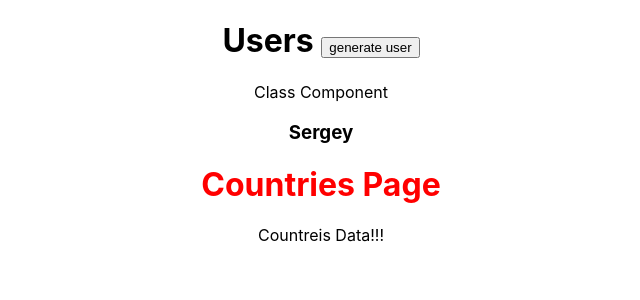
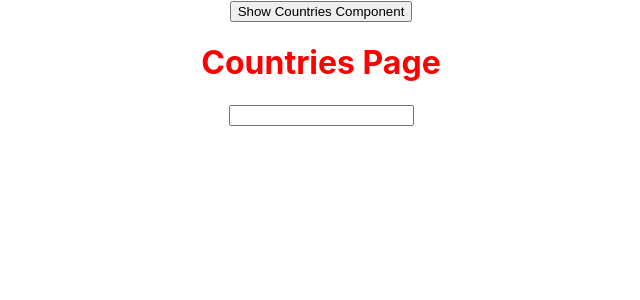
Before and after one commit to galamo/cp_api_2022, a React (Create React App) app in the folder apps/super-client/: page / in a window 1280 px wide. Shown: the top 300 px of the page, without its empty margins (319-959 px from the left). Built offline with nearby package versions, Linux system fonts and the light colour scheme; no server answers.

Commit message:
countries

```diff
--- a/apps/super-client/package.json
+++ b/apps/super-client/package.json
@@ -3,15 +3,16 @@
   "version": "0.1.0",
   "private": true,
   "dependencies": {
-    "@material-ui/core": "^4.12.4",
     "@testing-library/jest-dom": "^5.16.4",
     "@testing-library/react": "^13.3.0",
     "@testing-library/user-event": "^13.5.0",
     "@types/jest": "^27.5.2",
+    "@types/lodash": "^4.14.182",
     "@types/node": "^16.11.45",
     "@types/react": "^18.0.15",
     "@types/react-dom": "^18.0.6",
     "axios": "^0.27.2",
+    "lodash": "^4.17.21",
     "react": "^18.2.0",
     "react-dom": "^18.2.0",
     "react-scripts": "5.0.1",
--- a/apps/super-client/src/App.tsx
+++ b/apps/super-client/src/App.tsx
@@ -4,30 +4,30 @@ import './App.css';
 import LComponent from "./LcComponent_legacy"
 import { CountriesPage } from './components/countries';
 
+
 function App() {
-  console.log("App component render")
-  const initialState: Array<string> = ["Sergey"]
-  const [users, setUsers] = useState(initialState)
-  console.log("App component return")
+  const [showCountries, setShowContries] = useState(true)
+
+  const handleToggle = () => {
+    setShowContries(!showCountries)
+  }
+
   return (
     <div className="App">
-      <h1> Users <button onClick={() => {
-        setUsers([...users, `user_${Math.ceil(Math.random() * 999)}`])
-      }} > generate user </button> </h1>
-      <LComponent />
-      <Users />
-      <CountriesPage />
+
+      <button onClick={handleToggle}> Show Countries Component </button>
+      {showCountries && <CountriesPage />}
     </div>
   );
+}
+//   function Users() {
+//     return <div>
+//       {users.map((u: string) => {
+//         return <h3>{u}</h3>
+//       })}
+//     </div>
 
-  function Users() {
-    return <div>
-      {users.map((u: string) => {
-        return <h3>{u}</h3>
-      })}
-    </div>
-
-  }
-}
+//   }
+// }
 
 export default App;
--- a/apps/super-client/src/components/countries/index.tsx
+++ b/apps/super-client/src/components/countries/index.tsx
@@ -1,14 +1,24 @@
-import React, { useEffect } from "react"
+import React, { useEffect, useState } from "react"
 import { HeaderApplication } from "../ui-components/header"
 import axios from "axios"
+import debounce from "lodash/debounce"
+import CountryCard from "../ui-components/country"
 
 export function CountriesPage() {
-    const cancelToken = axios.CancelToken
-    const source = cancelToken.source()
+    const initialCountry: string = ""
+    const countriesInitialState: Array<any> = []
+    const [countryName, setCountryName] = useState(initialCountry)
+    const [countries, setCountries] = useState(countriesInitialState)
+
+
+
     useEffect(() => {
+        console.log("React Countries component useEffect")
         async function getCountries() {
             try {
-                const result = await axios.get("https://restcountries.com/v3.1/all", { cancelToken: source.token })
+                const { data } = await axios.get(`http://localhost:2200/countries-delay/name/${countryName}`)
+                console.log(data.data)
+                setCountries(data.data)
             } catch (ex) {
                 if (axios.isCancel(ex)) {
                     console.log("successfully aborted")
@@ -18,17 +28,29 @@ export function CountriesPage() {
                 console.log(ex)
             }
         }
-        getCountries()
+        if (countryName) getCountries()
         return () => {
-            console.log("unmounting..")
-            source.cancel();
+            console.log("React Countries component cleanup...")
         }
 
-    }, [])
-
+    }, [countryName])
+    const handleChange = (e: any) => {
+        const { value } = e.target
+        if (!value) return
+        setCountryName(value)
+    }
+    const textChangeHandler = debounce(handleChange, 400)
 
     return <div>
-        <HeaderApplication text={"Countries Page"} />
-        Countreis Data!!!
+        <div>
+            <HeaderApplication text={"Countries Page"} />
+            <input type="text" onChange={textChangeHandler} />
+            <br />
+        </div>
+        <div>
+            {Array.isArray(countries) && countries.map((c: any) => {
+                return <CountryCard region={c.region} countryName={c.name.common} flag={c.flags?.png} />
+            })}
+        </div>
     </div>
 }
--- /dev/null
+++ b/apps/super-client/src/components/ui-components/country/index.tsx
@@ -0,0 +1,24 @@
+import React from "react"
+import css from "./style.module.css"
+
+interface IProps {
+    countryName: string,
+    flag: string,
+    region: string
+}
+
+export default function CountryCard(props: IProps) {
+    const { countryName, flag, region } = props
+
+    return <div className={css.card} style={{ display: "inline-block", margin: "10px" }}>
+        <img src={flag} alt="Avatar" />
+        <div className={css.card}>
+            <h4>{countryName}</h4>
+            <p>{region}</p>
+        </div>
+    </div>
+
+
+
+
+}
--- /dev/null
+++ b/apps/super-client/src/components/ui-components/country/style.module.css
@@ -0,0 +1,27 @@
+.colorRed {
+    background-color: red;
+    color: white
+}
+
+.card {
+    /* Add shadows to create the "card" effect */
+    box-shadow: 0 4px 8px 0 rgba(0, 0, 0, 0.2);
+    transition: 0.3s;
+    width: 300px;
+}
+
+.card {
+    /* Add shadows to create the "card" effect */
+    box-shadow: 0 4px 8px 0 rgba(0, 0, 0, 0.2);
+    transition: 0.3s;
+}
+
+/* On mouse-over, add a deeper shadow */
+.card:hover {
+    box-shadow: 0 8px 16px 0 rgba(0, 0, 0, 0.2);
+}
+
+/* Add some padding inside the card container */
+.container {
+    padding: 2px 16px;
+}
--- a/apps/super-client/src/index.tsx
+++ b/apps/super-client/src/index.tsx
@@ -8,9 +8,7 @@ const root = ReactDOM.createRoot(
   document.getElementById('root') as HTMLElement
 );
 root.render(
-  <React.StrictMode>
-    <App />
-  </React.StrictMode>
+  <App />
 );
 
 // If you want to start measuring performance in your app, pass a function
```
Also changed, not shown: 1 other file (tests, documents, lock files or other folders).
